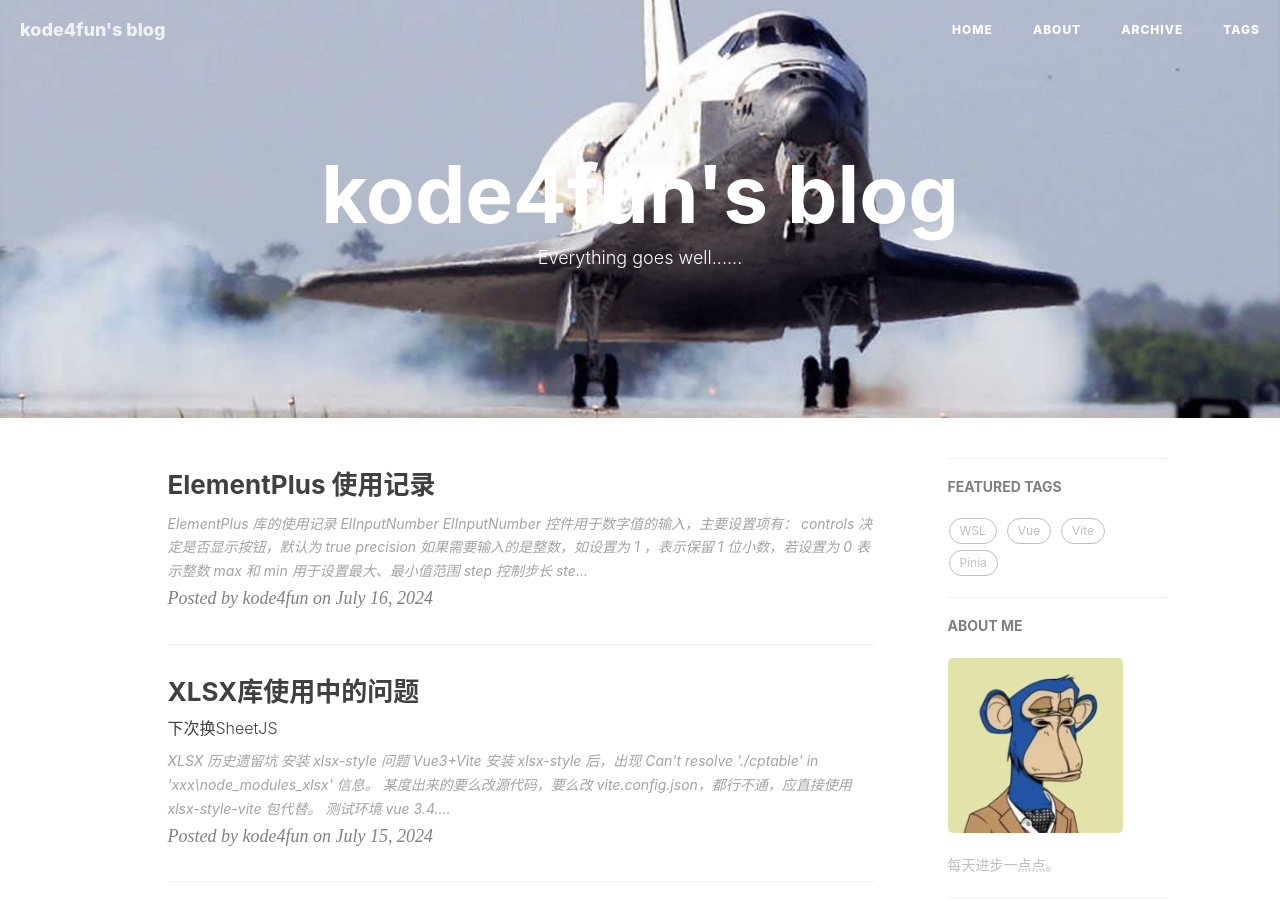
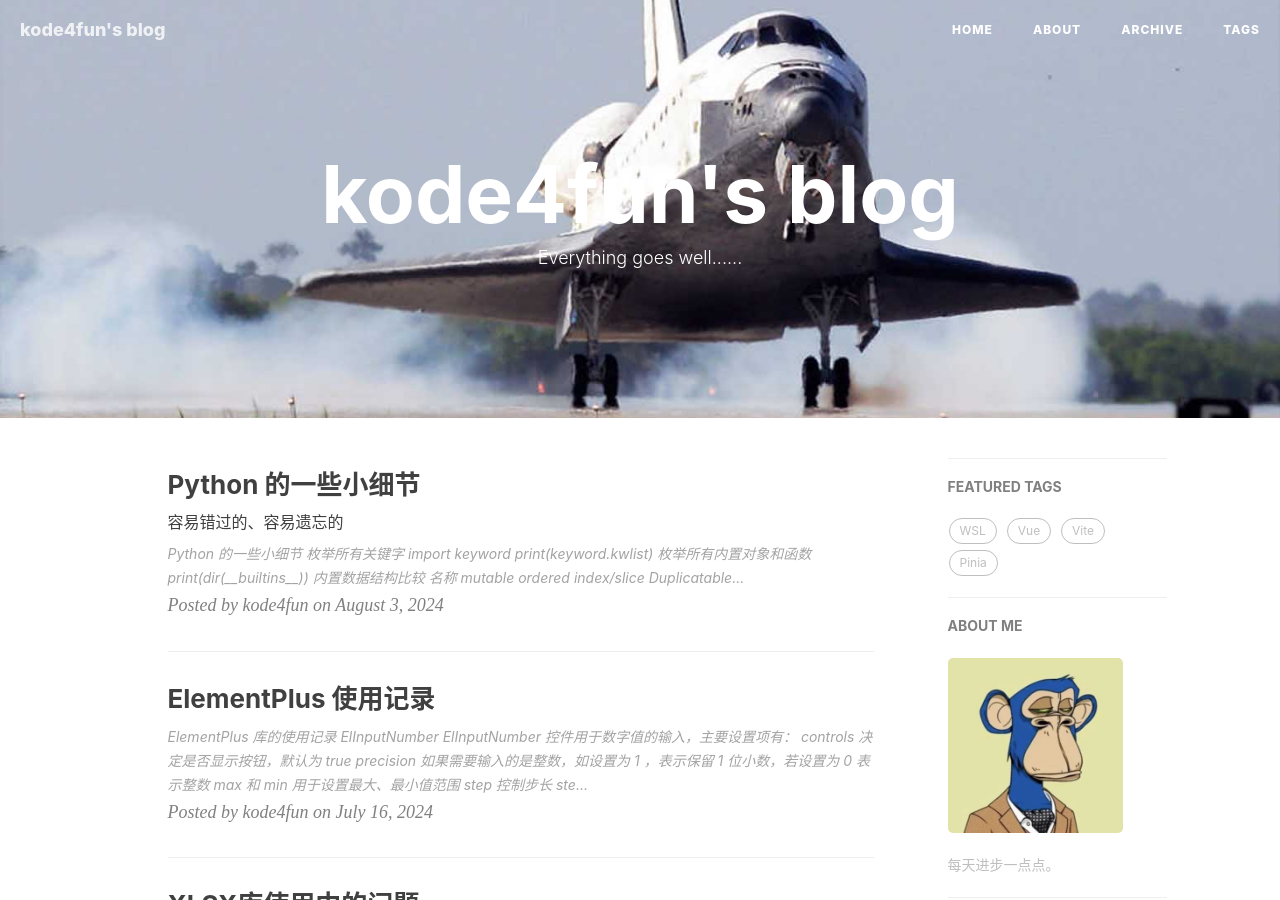
Before and after one commit to kode4fun/kode4fun.github.io, a Jekyll site: the page built from index.html, in a window 1280 px wide and 900 px high. Built offline with Jekyll 4.4.1, drawn with Linux system fonts in a browser that asks for light colours; nearby versions of some CDN libraries; the list of posts is cut into pages by our own code; comment, search, counter and statistics services are not loaded.

Commit message:
new post

````diff
--- a/_posts/2024-07-16-element-plus-use-case.markdown
+++ b/_posts/2024-07-16-element-plus-use-case.markdown
@@ -48,6 +48,8 @@ function onBlur(event,index) {
 }
 ```
 
+在循环中使用 `ElInputNumber` 时，需要注意 `key` 。
+
 ### ElBadge
 当给 `ElBadge` 绑定 `click` 事件时，需要检测点击的是否是 `ElBadged` 包裹的内部对象。
 ```html
--- /dev/null
+++ b/_posts/2024-08-03-python-in-detail.markdown
@@ -0,0 +1,37 @@
+---
+layout:     post
+title:      "Python 的一些小细节"
+subtitle:   "容易错过的、容易遗忘的"
+date:       2024-08-03 00:00:00
+author:     "kode4fun"
+header-img: "img/post-bg-2015.jpg"
+tags:
+    - Python
+---
+
+> Python 的一些小细节
+
+### 枚举所有关键字
+```python
+import keyword
+print(keyword.kwlist)
+```
+
+### 枚举所有内置对象和函数
+```python
+print(dir(__builtins__))
+```
+
+### 内置数据结构比较
+
+| 名称 | mutable | ordered | index/slice | Duplicatable |
+| :---: | :---: | :---: | :---: | :---: |
+| list | √ | √ | √ | √ |
+| tuple | × | √ | √ | √ |
+| set | √ | × | × | √ |
+| dict | √ | × | × | × |
+
+### 集合 set
++ 成员必须是不可变类型，如 `string`、`int` 等
+
+### break 语句
````
